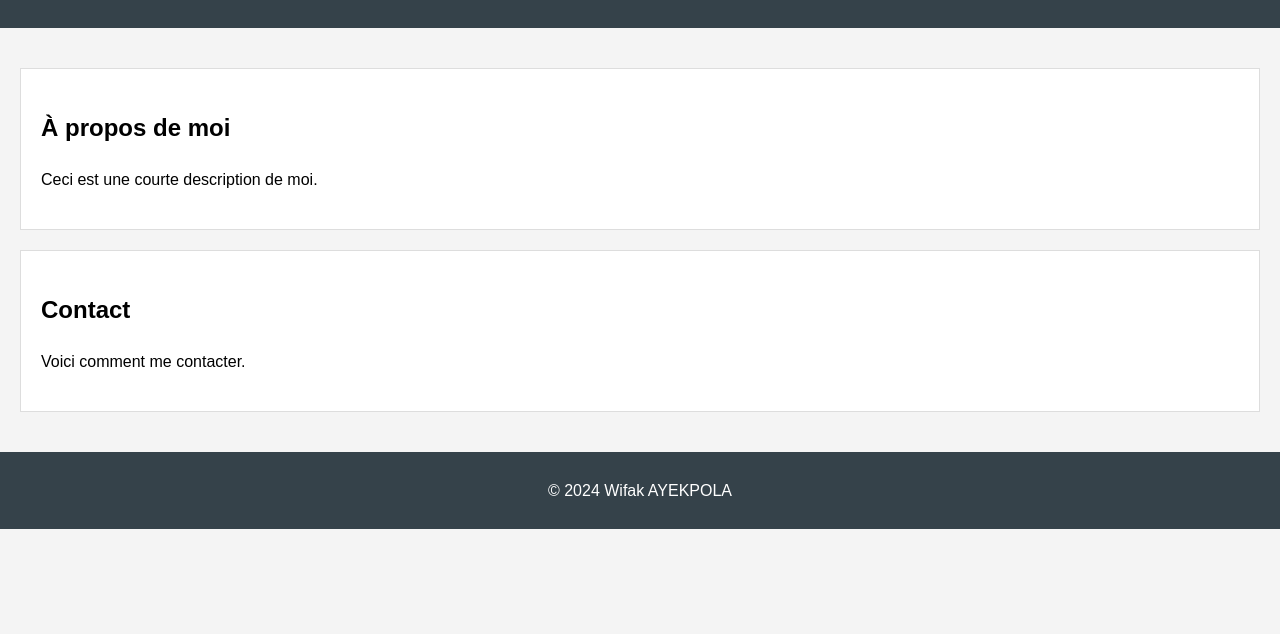
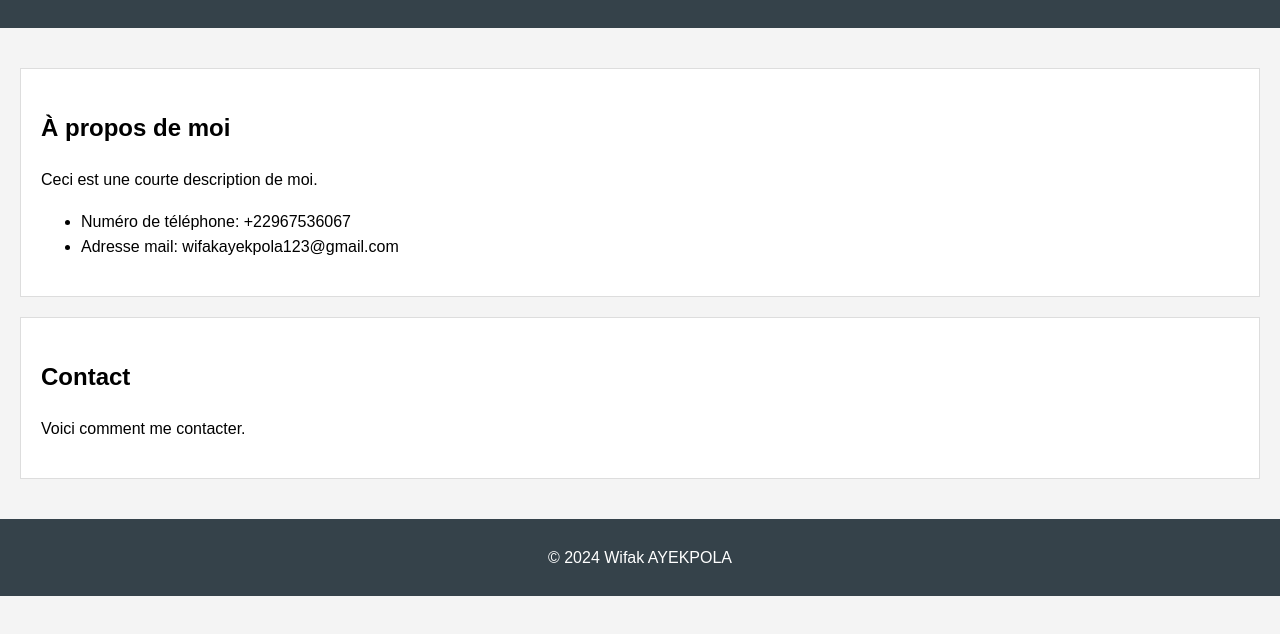
Before and after one commit to Wifak10/projet_cours, a plain HTML site: page index.html in a window 1280 px wide. Shown: the part 106-740 px from the top of the page. Drawn offline with Linux system fonts and the light colour scheme.

Commit message:
ajout contact

```diff
--- a/index.html
+++ b/index.html
@@ -14,6 +14,10 @@
         <section id="about">
             <h2>À propos de moi</h2>
             <p>Ceci est une courte description de moi.</p>
+            <ul>
+                <li>Numéro de téléphone: +22967536067</li>
+                <li>Adresse mail: wifakayekpola123@gmail.com</li>
+            </ul>
         </section>
         <section id="contact">
             <h2>Contact</h2>
```
